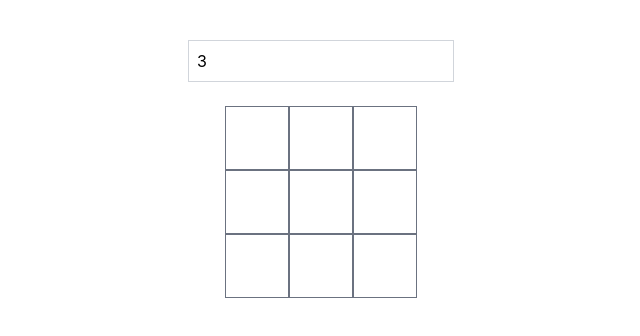
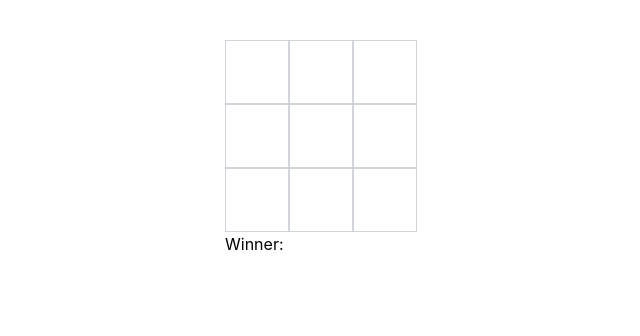
Before and after one commit to MonaMag/tic-tac-toy, a React (Create React App) app: page / in a window 1280 px wide. Shown: the top 336 px of the page, without its empty margins (319-959 px from the left). Built offline with nearby package versions, Linux system fonts and the light colour scheme.

Commit message:
added MyBoard

```diff
--- a/package.json
+++ b/package.json
@@ -20,6 +20,7 @@
     "react": "^18.3.1",
     "react-dom": "^18.3.1",
     "react-scripts": "5.0.1",
+    "tailwind-merge": "^2.5.4",
     "tailwindcss": "^3.4.14",
     "typescript": "^4.9.5",
     "web-vitals": "^2.1.4"
--- a/src/App.tsx
+++ b/src/App.tsx
@@ -5,7 +5,7 @@ import { Board } from './Board';
 
 function App() {
   const [size, setSize] = useState(3);
-  const [history, setHistory] = useState<Array<Array<string | null>>>([Array(9).fill(null)]);
+  const [history, setHistory] = useState<Array<Array<string | null>>>([Array(3 * 3).fill(null)]);
   const [currentMove, setCurrentMove] = useState(0);
   const xIsNext = currentMove % 2 === 0;
   const currentSquares = history[currentMove] as Array<'X' | 'O' | null>;
@@ -22,9 +22,10 @@ function App() {
   };
 
   return (
-    <div>
+    <div className="flex flex-col p-10">
       <div className="flex flex-row">
         <input
+          min="3"
           value={size}
           onChange={(e) => setSize(Number(e.target.value))}
           className="border border-gray-300"
@@ -33,7 +34,7 @@ function App() {
       </div>
     <div className="flex">
       <div className="game-board">
-        Game board
+        <Board xIsNext={xIsNext} squares={currentSquares} onPlay={handlePlay} size={size}/>
       </div>
     </div>
   </div>
--- /dev/null
+++ b/src/Board.tsx
@@ -0,0 +1,65 @@
+export const Board = ({
+  xIsNext,
+  squares,
+  onPlay,
+  size,
+}: {
+  size: number;
+  xIsNext: boolean;
+  squares: Array<'X' | 'O' | null>;
+  onPlay: (nextSquares: Array<'X' | 'O' | null>) => void;
+}) => {
+  const handleClick = (i: number) => {
+    if (calculateWinner(squares, size) || squares[i]) {
+      return;
+    }
+    const nextSquares = squares.slice();
+    nextSquares[i] = xIsNext ? 'X' : 'O';
+    onPlay(nextSquares);
+  };
+
+  const winner = calculateWinner(squares, size);
+  const status = winner
+    ? `Winner: ${winner}`
+    : `Next player: ${xIsNext ? 'X' : 'O'}`;
+
+  return (
+    <div>
+      <div className="mb-4">{status}</div>
+      <div className="grid" style={{ gridTemplateColumns: `repeat(${size}, 1fr)`}}>
+        {squares.map((value, index) => (
+          //<Square key={index} value={value} onSquareClick={() => handleClick(index)} />
+          <button
+            className="border border-gray-500 w-10 h-10 text-2xl font-bold"
+            onClick={() => handleClick(index)}
+          >
+            {value}
+          </button>
+        ))}
+      </div>
+    </div>
+  );
+};
+
+const calculateWinner = (squares: (string | null)[], size: number) => {
+  const lines = [];
+  // Горизонтальные линии
+  for (let i = 0; i < size; i++) {
+    lines.push(Array.from({ length: size }, (_, j) => i * size + j));
+  }
+  // Вертикальные линии
+  for (let i = 0; i < size; i++) {
+    lines.push(Array.from({ length: size }, (_, j) => i + j * size));
+  }
+  // Диагонали
+  lines.push(Array.from({ length: size }, (_, i) => i * size + i));
+  lines.push(Array.from({ length: size }, (_, i) => (size - 1) * (i + 1)));
+
+  for (const line of lines) {
+    const [a, b, c] = line;
+    if (squares[a] && squares[a] === squares[b] && squares[a] === squares[c]) {
+      return squares[a];
+    }
+  }
+  return null;
+};
--- a/src/MyApp.tsx
+++ b/src/MyApp.tsx
@@ -1,14 +1,13 @@
-import { useState } from 'react';
 import './App.css';
-import { TicTacToe } from './TicTacToe';
+import { MyBoard } from './MyBoard';
 
 
 function App() {
-  const [size, setSize] = useState(3);
+  //const [size, setSize] = useState(3);
 
   return (
     <div className="flex flex-col items-center p-10">
-      <div className="flex flex-row mb-6">
+      {/* <div className="flex flex-row mb-6">
         <input
           min="3"
           max="10"
@@ -17,7 +16,9 @@ function App() {
           className="p-2 border border-gray-300"
         />
       </div>
-      <TicTacToe size={size} />
+      <TicTacToe size={size} /> */}
+
+      <MyBoard n={3} />
     </div>
   );
 }
--- /dev/null
+++ b/src/MyBoard.tsx
@@ -0,0 +1,79 @@
+import { useState } from 'react';
+import { twMerge } from 'tailwind-merge';
+
+export const MyBoard = ({ n }: { n: number }) => {
+  const [board, setBoard] = useState<Array<Array<string>>>(
+    Array(n)
+      .fill(null)
+      .map(() => Array(n).fill(null))
+  );
+  const [isXNext, setIsXNext] = useState(true);
+  const [winner, setWinner] = useState<string>();
+
+  const handleClick = (row: number, col: number) => {
+    if (board[row][col]) return;
+    if (winner) return;
+
+    const newBoard = board.map((r) => [...r]);
+    if (isXNext) {
+      newBoard[row][col] = 'X';
+    } else {
+      newBoard[row][col] = 'O';
+    }
+    setBoard(newBoard);
+    setIsXNext(!isXNext);
+    setWinner(isWinner(newBoard));
+  };
+
+  const isWinner = (board: Array<Array<string>>) => {
+    const winnerRow = board.find(
+      (row) => row[0] && row.every((value) => value === row[0])
+    );
+    if (winnerRow) {
+      return winnerRow[0];
+    }
+
+    for (let col = 0; col < n; col++) {
+      const colValues = board.map((row) => row[col]);
+
+      if (colValues[0] && colValues.every((value) => value === colValues[0])) {
+        return colValues[0];
+      }
+    }
+
+    const mainDiagonal = board[0][0];
+    if (
+      mainDiagonal &&
+      board.every((row, index) => row[index] === mainDiagonal)
+    ) {
+      return mainDiagonal;
+    }
+
+    const srcondaryDiagonal = board[0][n - 1];
+    if (
+      srcondaryDiagonal &&
+      board.every((row, index) => row[n - 1 - index] === srcondaryDiagonal)
+    ) {
+      return srcondaryDiagonal;
+    }
+  };
+
+  return (
+    <div className="grid" style={{ gridTemplateRows: `repeat(${n}, 1fr)` }}>
+      {board.map((row, rowIndex) => (
+        <div key={rowIndex} className="flex justify-center items-center">
+          {row.map((value, colIndex) => (
+            <button
+              key={`${rowIndex} - ${colIndex}`}
+              className={twMerge('flex justify-center items-center w-16 h-16 border border-gray-300', `${value ? 'bg-green-400' : ''}`)}
+              onClick={() => handleClick(rowIndex, colIndex)}
+            >
+              {value}
+            </button>
+          ))}
+        </div>
+      ))}
+      <div>Winner: {winner}</div>
+    </div>
+  );
+};
--- a/src/TicTacToe.tsx
+++ b/src/TicTacToe.tsx
@@ -41,9 +41,9 @@ export const TicTacToe = ({ size }: { size: number }) => {
     const size = board.length;
     const lines: Array<{ winner: 'X' | 'O' | null; line: number[] }> = [];
 
-    // Проверка горизонталей и вертикалей
+
     for (let i = 0; i < size; i++) {
-      // Горизонтальная проверка
+
       if (board[i][0] && board[i].every((cell) => cell === board[i][0])) {
         const line = Array.from(
           { length: size },
```
Also changed, not shown: 1 other file (tests, documents, lock files or other folders).
